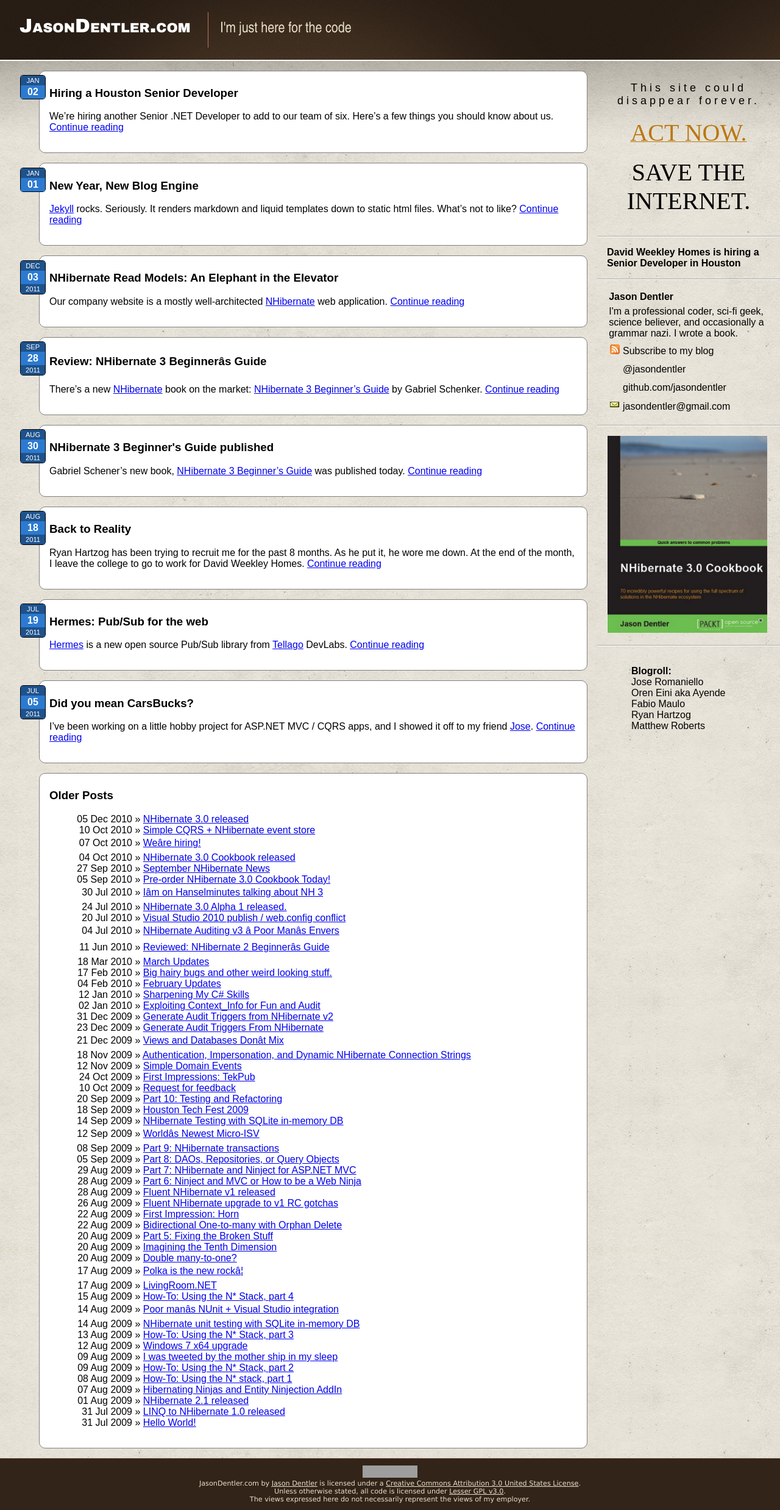
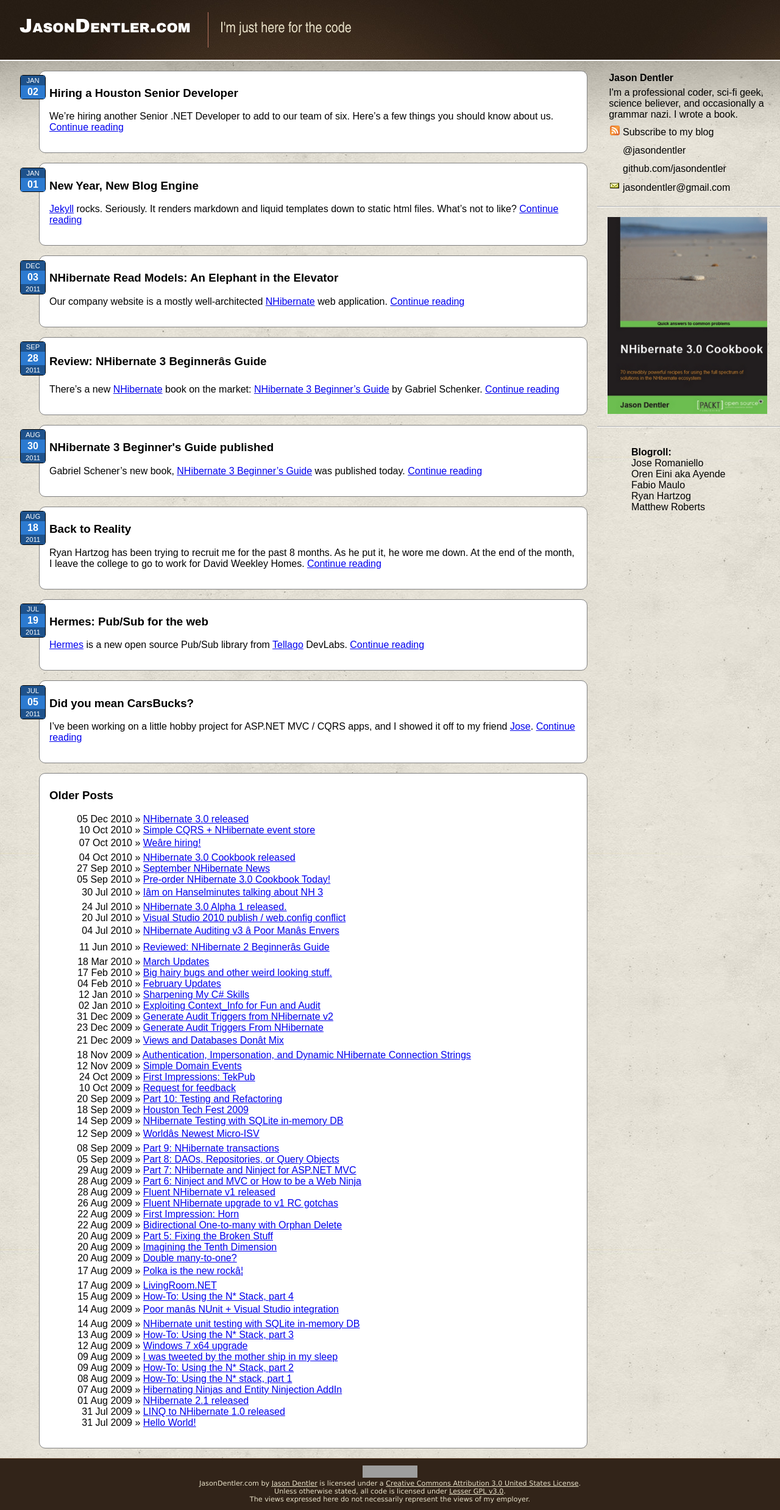
Before and after one commit to jasondentler/jasondentler.github.com, a Jekyll site: the page built from index.html, in a window 1280 px wide. Shown: the whole page at 61% size. Built offline with Jekyll 4.4.1, drawn with Linux system fonts in a browser that asks for light colours; some web fonts are replaced; grey boxes are pictures that could not be loaded.

Commit message:
Publish with rake at 2012-01-16 16:25:41 -0600

```diff
--- a/_includes/sidebar.html
+++ b/_includes/sidebar.html
@@ -1,20 +1,4 @@
 <div class="sidebar-box first-sidebar">
-  <div class="sopapipa">
-	 <p class="reg">This site could disappear forever.</p>
-	 <a href="http://www.tumblr.com/protect-the-net">
-		<p>
-		   <big>ACT NOW.</big>
-		</p>
-	 </a>
-	 <p>
-		<big>SAVE THE INTERNET.</big>
-	 </p>
-  </div>
-</div>
-<div class="sidebar-box">
-	<a href="/blog/2012/01/hiring-a-houston-senior-developer" style="font-weight: bold;">David Weekley Homes is hiring a Senior Developer in Houston</a>
-</div>
-<div class="sidebar-box">
 	<ul id="contacts">
 		<li id="name">Jason Dentler</li>
 		<li id="bio">I'm a professional coder, sci-fi geek, science believer, and occasionally a grammar nazi. I wrote a book.</li>
--- a/_layouts/default.html
+++ b/_layouts/default.html
@@ -4,10 +4,7 @@
    <meta http-equiv="content-type" content="text/html; charset=utf-8" />
    <title>{{ page.title }}</title>
    <meta name="author" content="Jason Dentler" />
-   <link href='http://fonts.googleapis.com/css?family=Six+Caps' rel='stylesheet' type='text/css'>
-   <link href='http://fonts.googleapis.com/css?family=Stint+Ultra+Condensed' rel='stylesheet' type='text/css'>
    <link rel="stylesheet" href="/css/site.css" type="text/css" />
-   <link rel="stylesheet" href="/css/stopsopapipa.css" type="text/css" />
    <script type="text/javascript" src="http://code.jquery.com/jquery-latest.js"></script>
    <script type="text/javascript" src="/scripts/jasondentler.js"></script>
    <script type="text/javascript">
--- a/css/stopsopapipa.css
+++ /dev/null
@@ -1,26 +0,0 @@
-.sopapipa {
-	text-align:center;
-	font-family: 'Stint Ultra Condensed';
-}
-
-.sopapipa a {
-	text-decoration: underline;
-	color:#bb7711;
-}
-
-.sopapipa a:hover {
-	color:#bb5500;
-}
-
-.sopapipa p {
-	font-size:18px;
-}
-
-p.reg {
-	font-family: 'Arial';
-	letter-spacing:5px;
-}
-
-p big {
-	font-size: 40px;
-}
```
Also changed, not shown: other parts of _layouts/default.html (+0 -7 lines).
